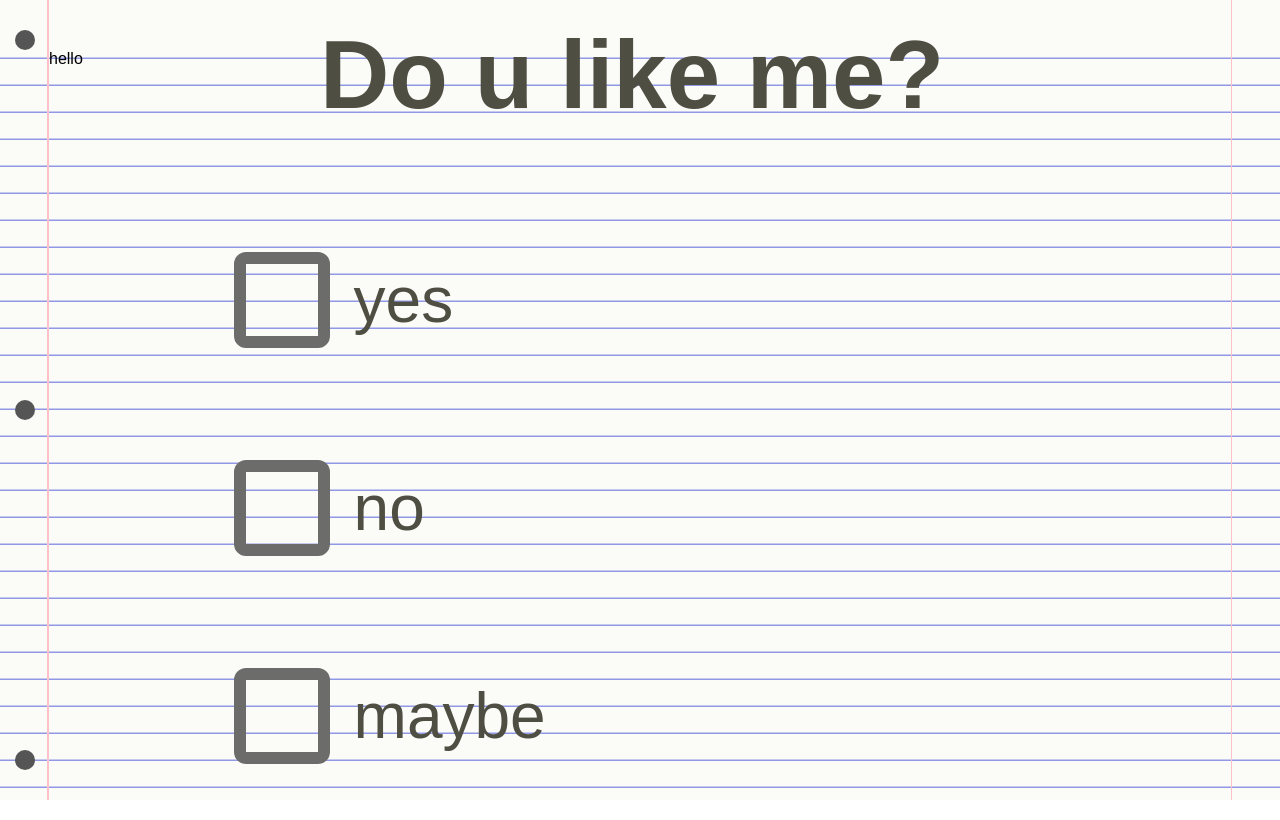
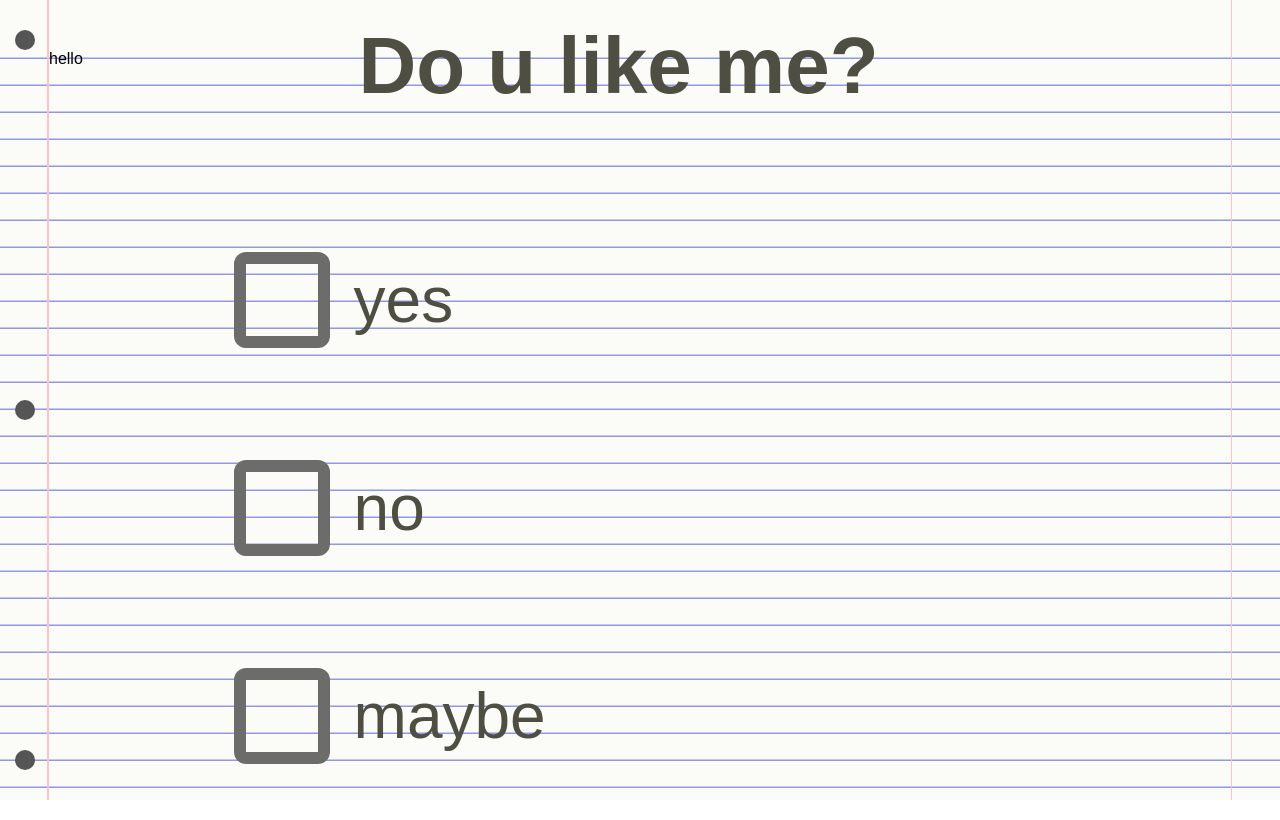
Before and after one commit to andregcab/do-you-like-me, a Next.js app: page / in a window 1280 px wide. Built offline with nearby package versions, Linux system fonts and the light colour scheme; a web font is replaced by a local one.

Commit message:
responsive styles

```diff
--- a/src/styles/Page.module.scss
+++ b/src/styles/Page.module.scss
@@ -14,7 +14,7 @@
   background-position-y: 5px;
 }
 .page header {
-  padding-left: 25%;
+  padding-left: 30%;
   background-color: $background-color;
   height: 50px;
 }
@@ -60,7 +60,19 @@
   bottom: 30px;
 }
 
+@media (max-width: 1435px) {
+  .page header {
+    padding-left: 28%;
+  }
+  .page_title {
+    font-size: 5rem;
+  }
+}
+
 @media (max-width: 768px) {
+  .page header {
+    padding-left: 25%;
+  }
   .page_title {
     font-size: 4rem;
   }
```
